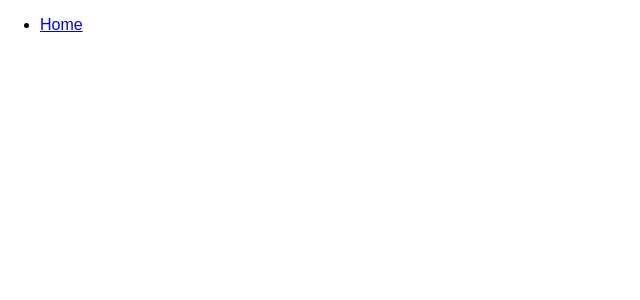
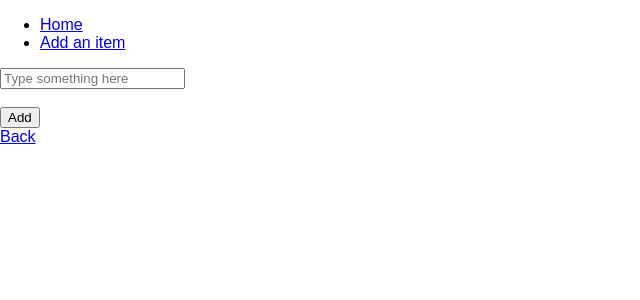
Before and after one commit to dannysiu392005/react-router-todo-app, a React (Create React App) app: page /add in a window 1280 px wide. Shown: the top 300 px of the page, without its empty margins (0-640 px from the left). Built offline with nearby package versions, Linux system fonts and the light colour scheme.

Commit message:
Add logic for adding an item

```diff
--- /dev/null
+++ b/src/components/AddItem.js
@@ -0,0 +1,32 @@
+import React, { Component } from 'react';
+import { Link } from 'react-router-dom';
+
+class AddItem extends Component {
+  constructor(props) {
+    super(props);
+    this.onAdd = this.onAdd.bind(this);
+  }
+
+  onAdd(e) {
+    this.props.onAdd(e);
+    this.props.history.push('/');
+  }
+
+  render() {
+    return (
+      <div className='form-container'>
+        <form className='form-child-big' onSubmit={this.onAdd}>
+          <input maxLength='25' placeholder='Type something here' />
+          <br />
+          <br />
+          <button>Add</button>
+        </form>
+        <Link className='form-child-small back-link' to='/'>
+          Back
+        </Link>
+      </div>
+    );
+  }
+}
+
+export default AddItem;
--- a/src/components/App.js
+++ b/src/components/App.js
@@ -6,10 +6,25 @@ import Main from './Main';
 class App extends Component {
   constructor(props) {
     super(props);
+
     this.state = {
       items: [],
       nextId: 0
     };
+
+    this.handleAdd = this.handleAdd.bind(this);
+  }
+
+  handleAdd(e) {
+    e.preventDefault();
+    let newItems = this.state.items;
+    if (e.target[0].value.length !== 0) {
+      newItems.push({name: e.target[0].value, id: this.state.nextId});
+      this.setState({
+        items: newItems,
+        nextId: this.state.nextId + 1
+      });
+    }
   }
 
   render() {
@@ -18,6 +33,7 @@ class App extends Component {
         <Header className="child-header" />
         <Main className="child-main"
           items={this.state.items}
+          onAdd={this.handleAdd}
         />
       </div>
     );
--- a/src/components/Header.js
+++ b/src/components/Header.js
@@ -10,6 +10,9 @@ class Header extends Component {
             <li className='nav-child'>
               <Link className='nav-link' to='/'>Home</Link>
             </li>
+            <li className='nav-child'>
+              <Link className='nav-link' to='/add'>Add an item</Link>
+            </li>
           </ul>
         </nav>
       </header>
--- a/src/components/Main.js
+++ b/src/components/Main.js
@@ -1,6 +1,7 @@
 import React, { Component } from 'react';
 import { Switch, Route } from 'react-router-dom';
 import Home from './Home';
+import AddItem from './AddItem';
 
 class Main extends Component {
   render() {
@@ -12,6 +13,9 @@ class Main extends Component {
               items={this.props.items}
               {...props} />
           }} />
+          <Route path='/add' render={(props) => {
+            return <AddItem onAdd={this.props.onAdd} {...props} />
+          }} />
         </Switch>
       </main>
     );
```
